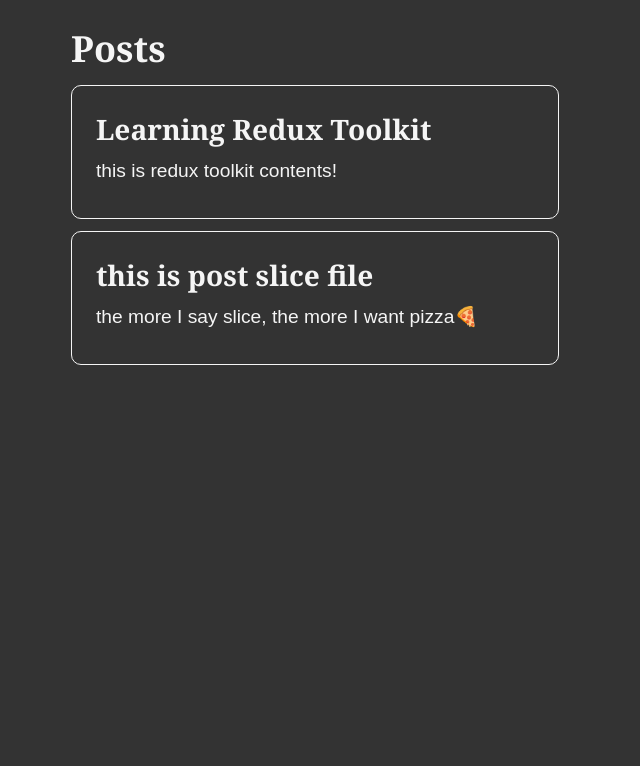
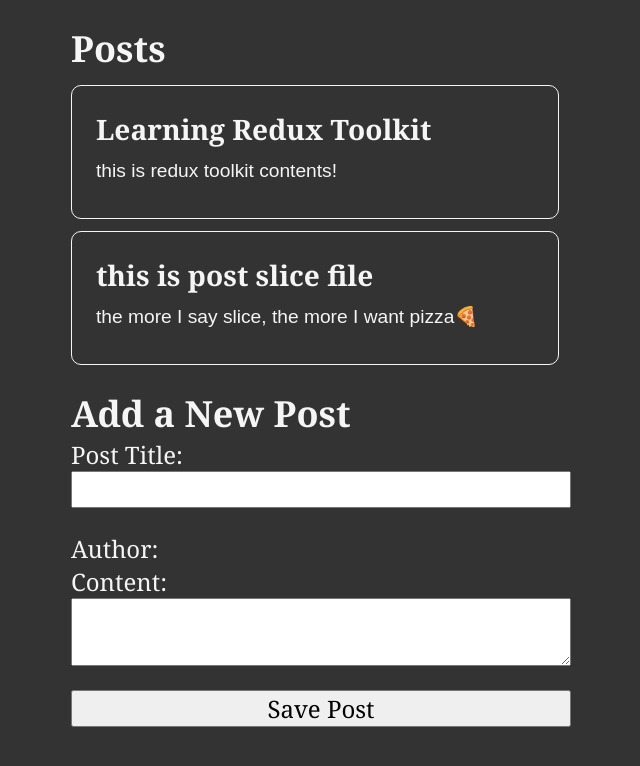
Before and after one commit to Elenapark/ReduxToolkit_Basic, a React (Create React App) app: page / in a window 1280 px wide. Shown: the top 766 px of the page, without its empty margins (319-959 px from the left). Built offline with nearby package versions, Linux system fonts and the light colour scheme.

Commit message:
add : add new post

```diff
--- a/src/App.js
+++ b/src/App.js
@@ -1,9 +1,11 @@
+import AddPostForm from "./features/posts/AddPostForm";
 import PostLists from "./features/posts/PostLists";
 
 function App() {
   return (
     <main className="App">
       <PostLists />
+      <AddPostForm />
     </main>
   );
 }
--- /dev/null
+++ b/src/features/posts/AddPostForm.js
@@ -0,0 +1,61 @@
+import { useState } from "react";
+import { useDispatch } from "react-redux";
+import { nanoid } from "@reduxjs/toolkit"; // generate a random Id
+import { postAdded } from "./postSlice";
+
+const AddPostForm = () => {
+  const dispatch = useDispatch();
+
+  const [title, setTitle] = useState("");
+  const [content, setContent] = useState("");
+
+  const onTitleChanged = (e) => setTitle(e.target.value);
+  const onContentChanged = (e) => setContent(e.target.value);
+
+  const onSavePostClicked = () => {
+    if (title && content) {
+      dispatch(
+        postAdded({
+          id: nanoid(),
+          title,
+          content,
+        })
+      );
+      setTitle("");
+      setContent("");
+    }
+  };
+
+  return (
+    <section>
+      <h2>Add a New Post</h2>
+      <form>
+        <label htmlFor="postTitle">Post Title:</label>
+        <input
+          type="text"
+          id="postTitle"
+          name="postTitle"
+          value={title}
+          onChange={onTitleChanged}
+        />
+        <label htmlFor="postAuthor">Author:</label>
+        {/* <select id="postAuthor" value={userId} onChange={onAuthorChanged}>
+          <option value=""></option>
+          {usersOptions}
+        </select> */}
+        <label htmlFor="postContent">Content:</label>
+        <textarea
+          id="postContent"
+          name="postContent"
+          value={content}
+          onChange={onContentChanged}
+        />
+        <button type="button" onClick={onSavePostClicked}>
+          Save Post
+        </button>
+      </form>
+    </section>
+  );
+};
+
+export default AddPostForm;
--- a/src/features/posts/postSlice.js
+++ b/src/features/posts/postSlice.js
@@ -16,9 +16,14 @@
 export const postSlice = createSlice({
   name: "posts",
   initialState,
-  reducers: {},
+  reducers: {
+    postAdded: (state, action) => {
+      state.push(action.payload);
+    },
+  },
 });
 
 export const selectAllPosts = (state) => state.posts;
 
+export const { postAdded } = postSlice.actions;
 export default postSlice.reducer;
```
